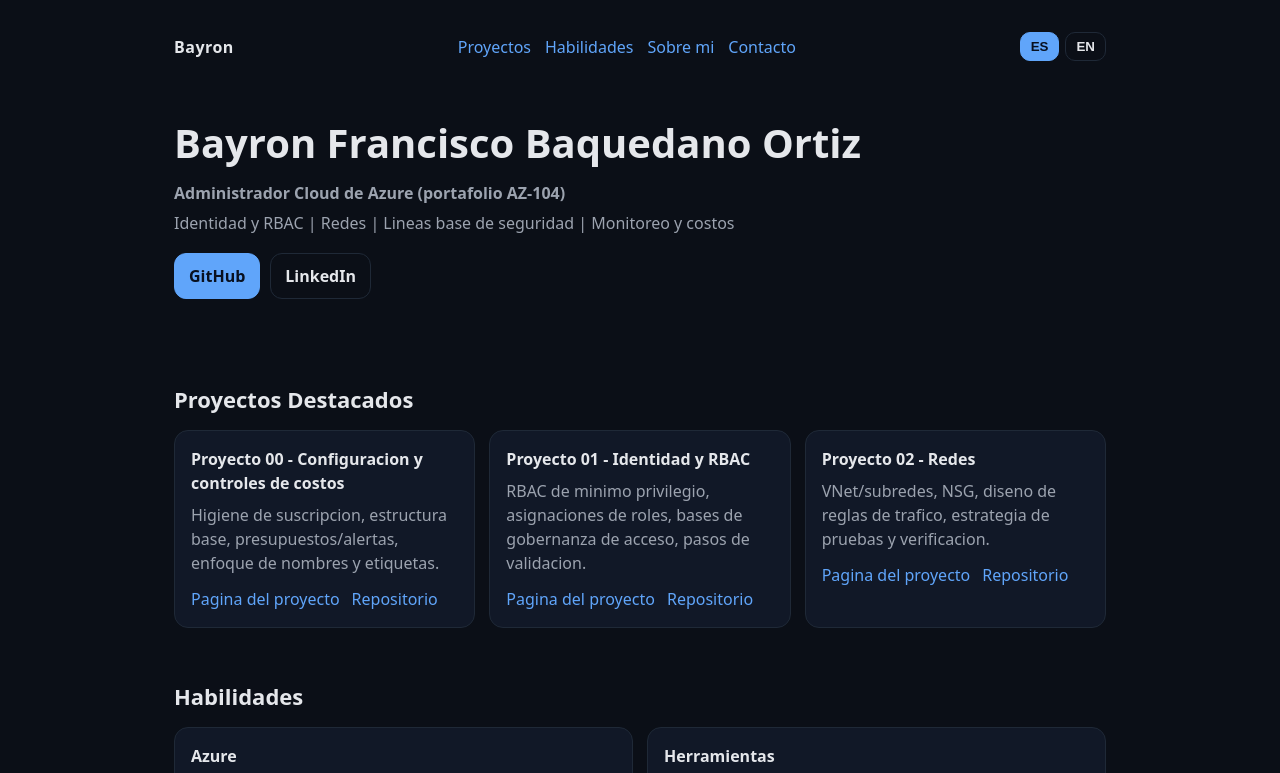
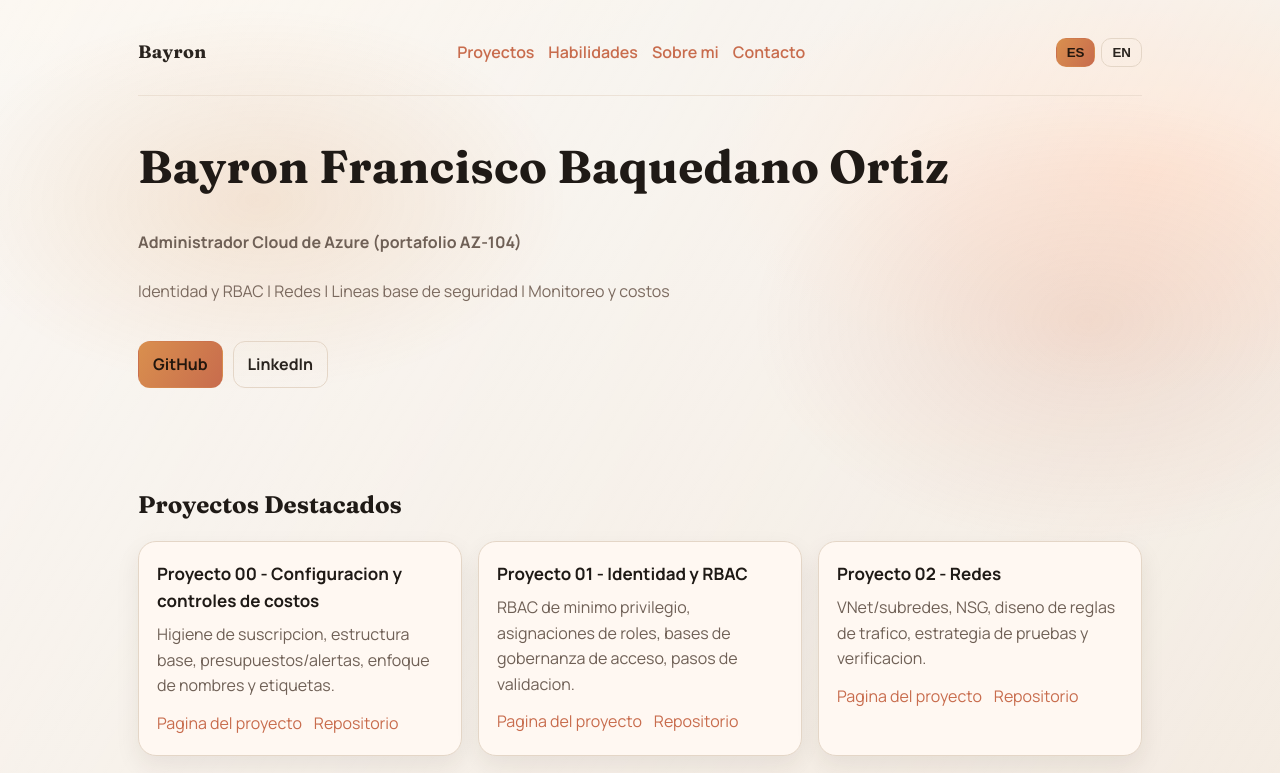
Before and after one commit to BayronBaquedano/cloud-portfolio, a plain HTML site: page index.html in a window 1280 px wide. Shown: the top 773 px of the page. Drawn offline with Linux system fonts and the light colour scheme.

Commit message:
change of style

```diff
--- a/assets/css/styles.css
+++ b/assets/css/styles.css
@@ -1,28 +1,48 @@
 :root{
-  --bg:#0b0f17;
-  --card:#111827;
-  --text:#e5e7eb;
-  --muted:#9ca3af;
-  --border:#1f2937;
-  --accent:#60a5fa;
+  --bg:#f6f1ea;
+  --bg-2:#f2e6da;
+  --card:#fff8f2;
+  --text:#2a241f;
+  --muted:#6f6056;
+  --border:#e4d6c7;
+  --accent:#d98f4e;
+  --accent-2:#c86c4d;
+  --ink:#1f1a16;
 }
 
 *{box-sizing:border-box}
 body{
   margin:0;
-  font-family:system-ui,-apple-system,Segoe UI,Roboto,Ubuntu,Cantarell,Noto Sans,sans-serif;
-  background:var(--bg);
+  font-family:"Manrope", "Segoe UI", Arial, sans-serif;
+  background:
+    radial-gradient(1200px 500px at 10% -10%, #fff3e3 0%, transparent 60%),
+    radial-gradient(800px 400px at 90% 10%, #ffe5d4 0%, transparent 55%),
+    linear-gradient(180deg, var(--bg) 0%, var(--bg-2) 100%);
   color:var(--text);
-  line-height:1.5;
+  line-height:1.6;
+  position:relative;
+  min-height:100vh;
 }
 
-a{color:var(--accent);text-decoration:none}
+.backdrop{
+  position:fixed;
+  inset:0;
+  pointer-events:none;
+  background:
+    radial-gradient(520px 320px at 20% 25%, rgba(217,143,78,0.18), transparent 60%),
+    radial-gradient(560px 380px at 85% 40%, rgba(200,108,77,0.16), transparent 60%),
+    linear-gradient(120deg, rgba(255,255,255,0.45), rgba(255,255,255,0));
+  filter:blur(0.2px);
+  z-index:-1;
+}
+
+a{color:var(--accent-2);text-decoration:none}
 a:hover{text-decoration:underline}
 
 .container{
-  max-width:980px;
+  max-width:1060px;
   margin:0 auto;
-  padding:24px;
+  padding:28px;
 }
 
 .nav{
@@ -30,18 +50,23 @@ a:hover{text-decoration:underline}
   align-items:center;
   justify-content:space-between;
   gap:16px;
-  padding:8px 0 24px;
+  padding:10px 0 28px;
+  border-bottom:1px solid rgba(228,214,199,0.6);
+  backdrop-filter:saturate(120%);
 }
 
 .logo{
+  font-family:"Fraunces", "Times New Roman", serif;
   font-weight:700;
-  letter-spacing:.5px;
+  letter-spacing:.4px;
+  font-size:18px;
 }
 
 .nav-links{
   display:flex;
   gap:14px;
   flex-wrap:wrap;
+  font-weight:600;
 }
 
 .lang-toggle{
@@ -56,48 +81,56 @@ a:hover{text-decoration:underline}
   border:1px solid var(--border);
   background:transparent;
   color:var(--text);
-  font-weight:600;
+  font-weight:700;
   cursor:pointer;
 }
 
 .lang-btn.active{
-  background:var(--accent);
-  border-color:var(--accent);
-  color:#08101f;
+  background:linear-gradient(120deg, var(--accent), var(--accent-2));
+  border-color:transparent;
+  color:#22160d;
 }
 
 .hero{
-  padding:28px 0 10px;
+  padding:34px 0 12px;
+  display:grid;
+  gap:18px;
 }
 
 h1{
-  font-size:40px;
+  font-family:"Fraunces", "Times New Roman", serif;
+  font-size:46px;
   margin:0 0 8px;
+  color:var(--ink);
+  letter-spacing:.3px;
 }
 
 .subtitle{
   margin:0 0 6px;
   color:var(--muted);
-  font-weight:600;
+  font-weight:700;
 }
 
 .tagline{
   margin:0 0 18px;
-  color:var(--muted);
+  color:#7b6a5f;
+  max-width:720px;
 }
 
 .section{
-  padding:26px 0;
+  padding:30px 0;
 }
 
 h2{
-  margin:0 0 14px;
-  font-size:22px;
+  margin:0 0 16px;
+  font-size:24px;
+  font-family:"Fraunces", "Times New Roman", serif;
+  color:var(--ink);
 }
 
 .grid{
   display:grid;
-  gap:14px;
+  gap:16px;
   grid-template-columns:repeat(3,1fr);
 }
 
@@ -108,19 +141,28 @@ h2{
 @media (max-width: 900px){
   .grid{grid-template-columns:1fr}
   .grid.two{grid-template-columns:1fr}
-  h1{font-size:32px}
+  h1{font-size:34px}
+  .nav{flex-direction:column;align-items:flex-start}
 }
 
 .card{
   background:var(--card);
   border:1px solid var(--border);
-  border-radius:14px;
-  padding:16px;
+  border-radius:18px;
+  padding:18px;
+  box-shadow:0 10px 24px rgba(55,38,26,0.08);
+  transition:transform 180ms ease, box-shadow 180ms ease;
+}
+
+.card:hover{
+  transform:translateY(-3px);
+  box-shadow:0 14px 30px rgba(55,38,26,0.14);
 }
 
 .card h3{
   margin:0 0 8px;
-  font-size:16px;
+  font-size:17px;
+  color:var(--ink);
 }
 
 .card p{
@@ -153,16 +195,31 @@ h2{
   border:1px solid var(--border);
   background:transparent;
   color:var(--text);
-  font-weight:600;
+  font-weight:700;
+  transition:transform 160ms ease, box-shadow 160ms ease;
+}
+
+.btn:hover{
+  transform:translateY(-1px);
+  box-shadow:0 6px 14px rgba(55,38,26,0.12);
 }
 
 .btn.primary{
-  background:var(--accent);
-  border-color:var(--accent);
-  color:#08101f;
+  background:linear-gradient(120deg, var(--accent), var(--accent-2));
+  border-color:transparent;
+  color:#22160d;
 }
 
 .footer{
   padding:18px 24px 40px;
   color:var(--muted);
 }
+
+@keyframes fadeUp{
+  from{opacity:0;transform:translateY(10px)}
+  to{opacity:1;transform:translateY(0)}
+}
+
+header, main, footer{
+  animation:fadeUp 400ms ease both;
+}
--- a/index.html
+++ b/index.html
@@ -4,9 +4,13 @@
   <meta charset="utf-8" />
   <meta name="viewport" content="width=device-width,initial-scale=1" />
   <title>Bayron Baquedano | Portafolio de Administrador Cloud en Azure</title>
+  <link rel="preconnect" href="https://fonts.googleapis.com" />
+  <link rel="preconnect" href="https://fonts.gstatic.com" crossorigin />
+  <link href="https://fonts.googleapis.com/css2?family=Fraunces:wght@400;600;700&family=Manrope:wght@400;500;600;700&display=swap" rel="stylesheet" />
   <link rel="stylesheet" href="assets/css/styles.css" />
 </head>
 <body>
+  <div class="backdrop" aria-hidden="true"></div>
   <header class="container">
     <nav class="nav">
       <div class="logo">Bayron</div>
```
